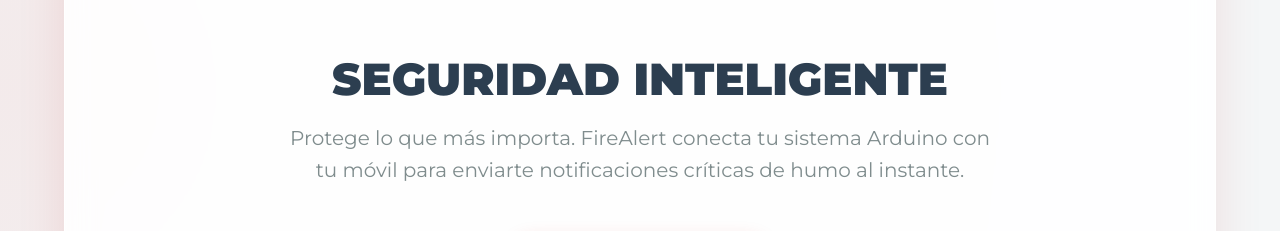
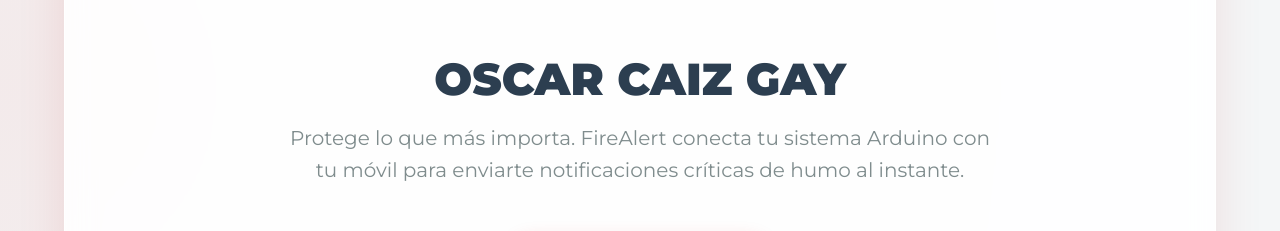
Before and after one commit to rafald10/FireAlert-Web, a plain HTML site: page index.html in a window 1280 px wide. Shown: the part 156-387 px from the top of the page. Drawn offline with nearby package versions, Linux system fonts and the light colour scheme.

Commit message:
aCTUALIZACION

```diff
--- a/index.html
+++ b/index.html
@@ -37,7 +37,7 @@
 
         <main>
             <section class="hero">
-                <h2>SEGURIDAD INTELIGENTE</h2>
+                <h2>OSCAR CAIZ GAY</h2>
                 <p class="subtitle">Protege lo que más importa. FireAlert conecta tu sistema Arduino con tu móvil para enviarte notificaciones críticas de humo al instante.</p>
 
                 <div id="hero-actions">
```
